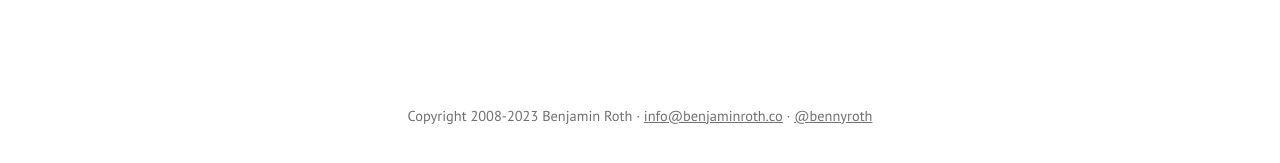
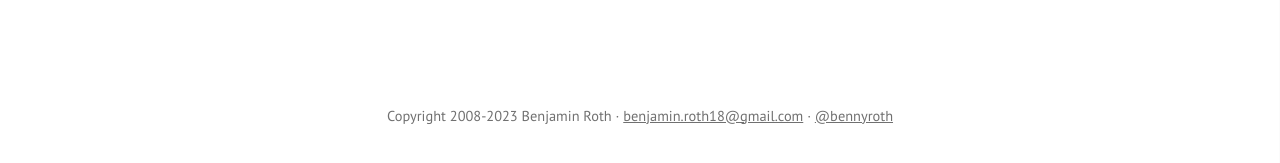
Before and after one commit to BenjaminRoth18/benjaminroth18.github.io, a Jekyll site: the page built from index.html, in a window 1280 px wide and 1309 px high. Shown: the part 1083-1246 px from the top of the window. Built offline with Jekyll 4.4.1, drawn with Linux system fonts in a browser that asks for light colours; nearby versions of some CDN libraries; some web fonts are replaced.

Commit message:
Updated domain

```diff
--- a/_config.yml
+++ b/_config.yml
@@ -10,7 +10,7 @@
 email: benjaminroth18@gmail.com
 description: Frontend Engineer based in Munich, Germany.
 baseurl: "" # the subpath of your site, e.g. /blog
-url: "http://benjaminroth.co" # the base hostname & protocol for your site
+url: "https://benjaminroth18.github.io" # the base hostname & protocol for your site
 dribbble: https://dribbble.com/BenjaminRoth
 github: https://github.com/BenjaminRoth18
 instagram: https://www.instagram.com/benjaminroth18
--- a/_home/home.html
+++ b/_home/home.html
@@ -33,7 +33,7 @@
             </p>
 
             <p>
-                You can have a look at my <a href="/projects/">latest projects</a>. Feel free to <a href="mailto:info@benjaminroth.co">get in touch</a>
+                You can have a look at my <a href="/projects/">latest projects</a>. Feel free to <a href="mailto:benjamin.roth18@gmail.com">get in touch</a>
             </p>
         </div>
     </article>
--- a/_includes/footer.html
+++ b/_includes/footer.html
@@ -1,6 +1,6 @@
 <footer id="footer-main">
     <p>
-        <span>Copyright 2008-{{ 'now' | date: "%Y" }} Benjamin Roth</span> <span><a href="mailto:info@benjaminroth.co">info@benjaminroth.co</a></span> <span><a href="{{ site.twitter }}" target="_blank">@bennyroth</a></span>
+        <span>Copyright 2008-{{ 'now' | date: "%Y" }} Benjamin Roth</span> <span><a href="mailto:benjamin.roth18@gmail.com">benjamin.roth18@gmail.com</a></span> <span><a href="{{ site.twitter }}" target="_blank">@bennyroth</a></span>
     </p>
 </footer>
 
--- a/_includes/header.html
+++ b/_includes/header.html
@@ -13,7 +13,7 @@
                     <a href="{{ site.baseurl }}/projects/">Projects</a>
                 </li>
                 <li>
-                    <a href="mailto:info@benjaminroth.co">Contact</a>
+                    <a href="mailto:benjamin.roth18@gmail.com">Contact</a>
                 </li>
             </ul>
 
```
Also changed, not shown: README.md.
